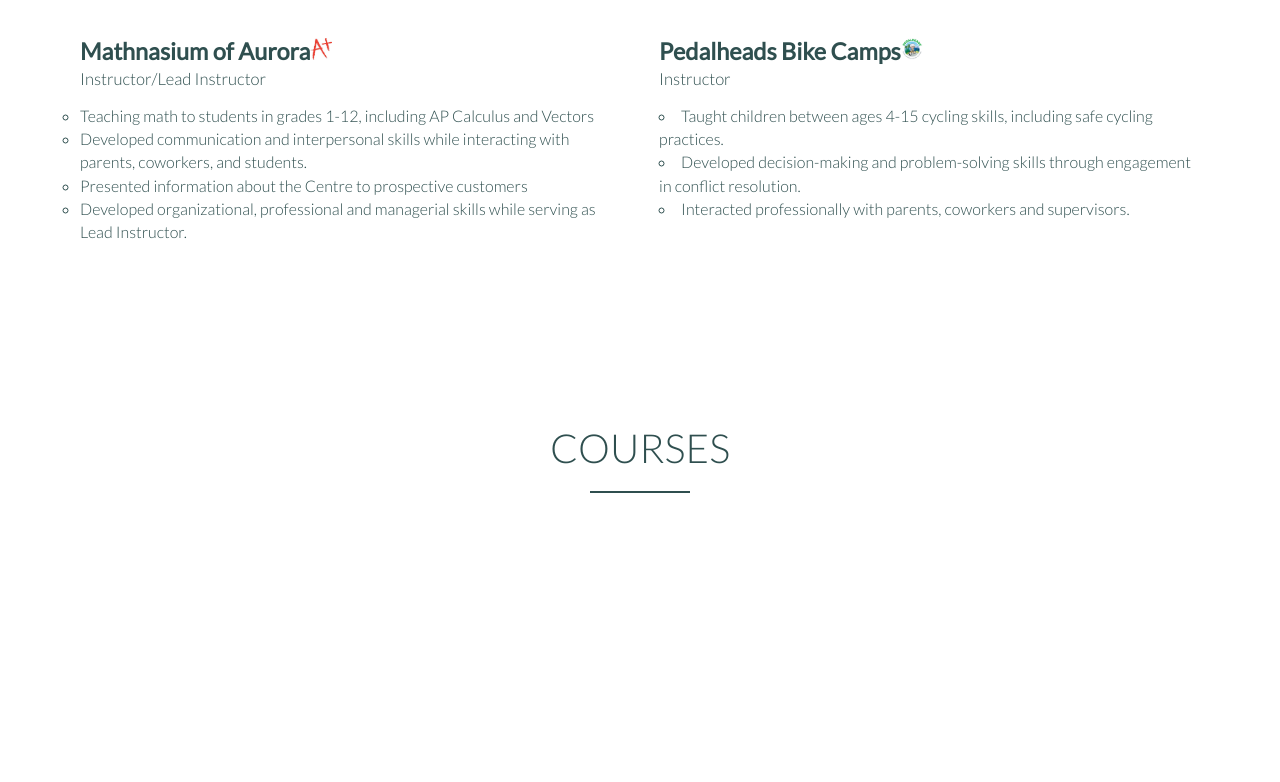
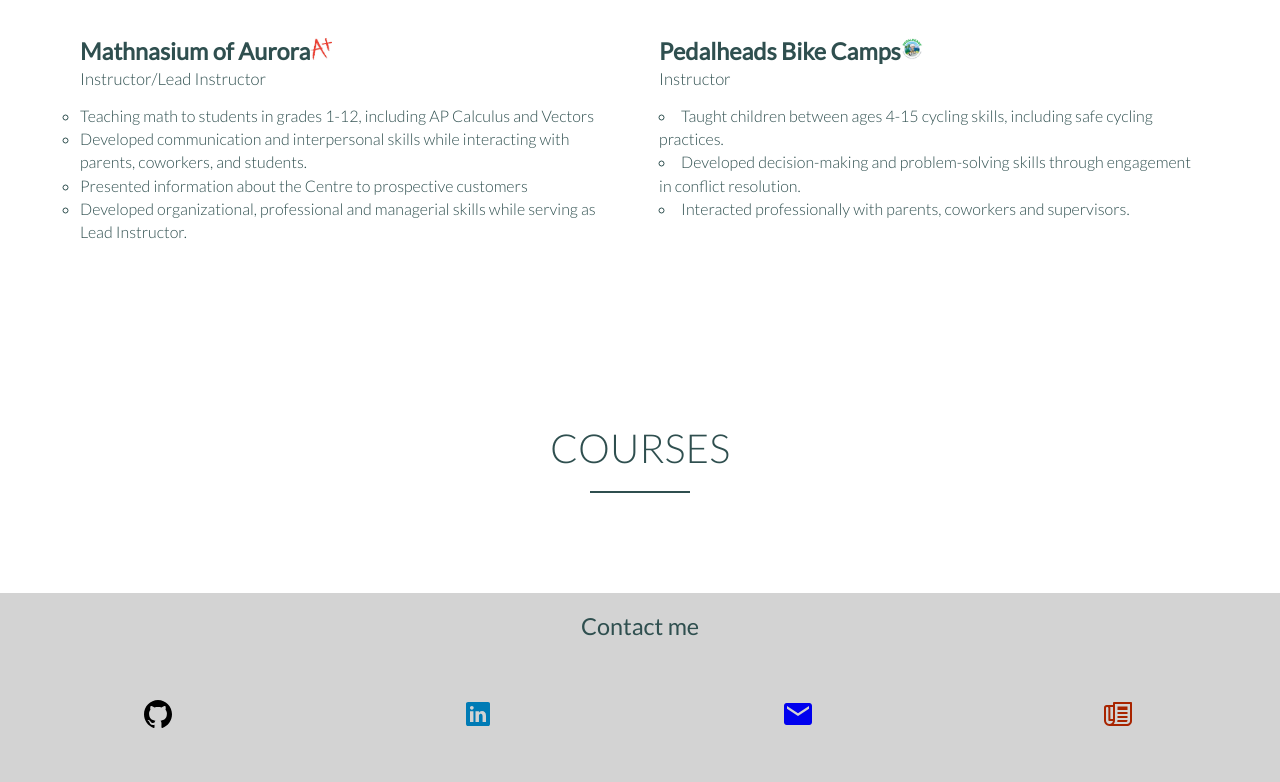
Before and after one commit to slakh96/personal-website, a plain HTML site: page index.html in a window 1280 px wide. Shown: the part 2274-3056 px from the top of the page. Before the commit the page ends 2867 px from the top, so only its background shows below. Drawn offline with nearby package versions, Linux system fonts and the light colour scheme.

Commit message:
Added the contact me section of the website

```diff
--- a/index.html
+++ b/index.html
@@ -45,8 +45,6 @@
             </div>
 
         </section>
-
-
         <section class = "skills-section">
             <div class="row">
                 <h2>My Skills</h2>
@@ -93,6 +91,7 @@
         </section>
         <section class="projects">
             <h2>Projects</h2>
+
         </section>
         <section class="work-experience">
             <h2>Work Experience</h2>
@@ -121,6 +120,18 @@
         <section class="courses">
             <h2>Courses</h2>
         </section>
+        <footer>
+            <div class="footerdiv">
+                <h3 class="contactmeh3">Contact me</h3>
+                <ul class="footer-nav">
+                    <li><a href="https://github.com/slakh96" target="_blank"><ion-icon name="logo-github" class="icon-big footer-icon" size="large" style="color:black"></ion-icon></a></li>
+                    <li><a href="https://www.linkedin.com/in/shahzil-lakhani-512a28174/" target="_blank" style="color:#007bb5"><ion-icon name="logo-linkedin" class="icon-big footer-icon" size="large"></ion-icon></a></li>
+                    <li><a href="mailto:s.lakhani@hotmail.ca"><ion-icon name="mail" class="icon-big footer-icon" size="large"></ion-icon></a></li>
+                    <li><a href="#" style="color:#a82400"><ion-icon name="paper" class="icon-big footer-icon" size="large"></ion-icon></a></li>
+                </ul>
+            </div>
+        </footer>
+
 
        <script src="https://unpkg.com/ionicons@4.4.6/dist/ionicons.js"></script>
     </body>
--- a/resources/css/style.css
+++ b/resources/css/style.css
@@ -170,7 +170,7 @@
 .skill {
     text-align: center;
 }
-/*Bio--------------------------------------------------------------------------------------------------------*/
+/*Bio and skills--------------------------------------------------------------------------------------------------------*/
 .bio{
     line-height: 145%;
 }
@@ -186,6 +186,7 @@
 .skills-section {
     margin-left: 5%;
 }
+/*Work experience------------------------------------------------------------------------------------------------------------*/
 
 h6 {
     padding-bottom: 10px;
@@ -207,3 +208,24 @@
 .work-box {
     padding: 10px;
 }
+/*Footer---------------------------------------------------------------------------------------------------------------------------*/
+footer {
+    background-color: lightgrey;
+}
+.footer-nav{
+    list-style: none;
+}
+.footer-nav li{
+    display: inline-block;
+    padding: 3% 11.1%;
+    /*border-right: 3px solid #2dca6f;
+    border-top: 3px solid #2dca6f;
+    border-bottom: 3px solid #2dca6f;
+    border-radius: 10%;*/
+}
+.contactmeh3 {
+    padding: 20px 10px;
+    color: darkslategrey;
+    text-align:center;
+    font-weight: 400;
+}
```
